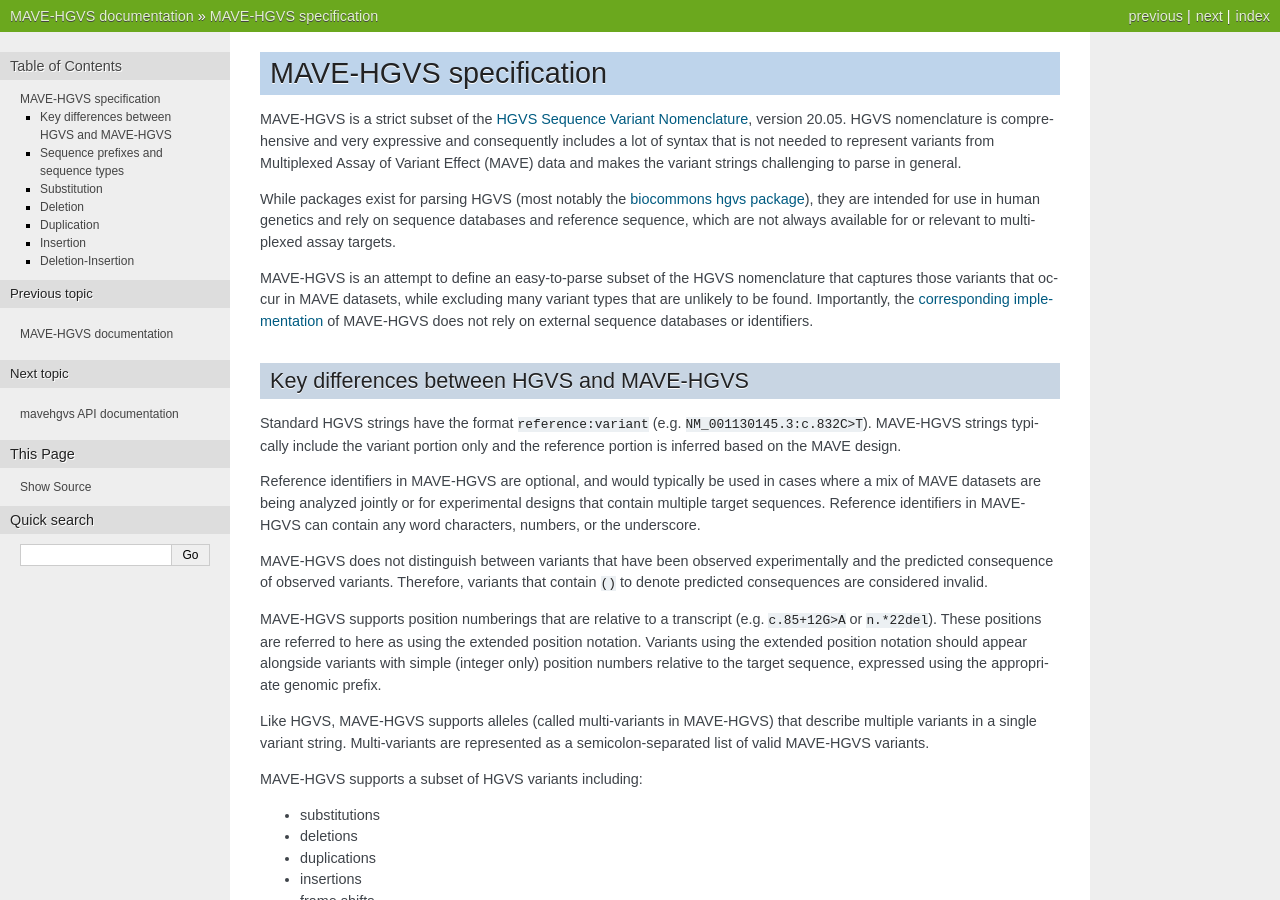
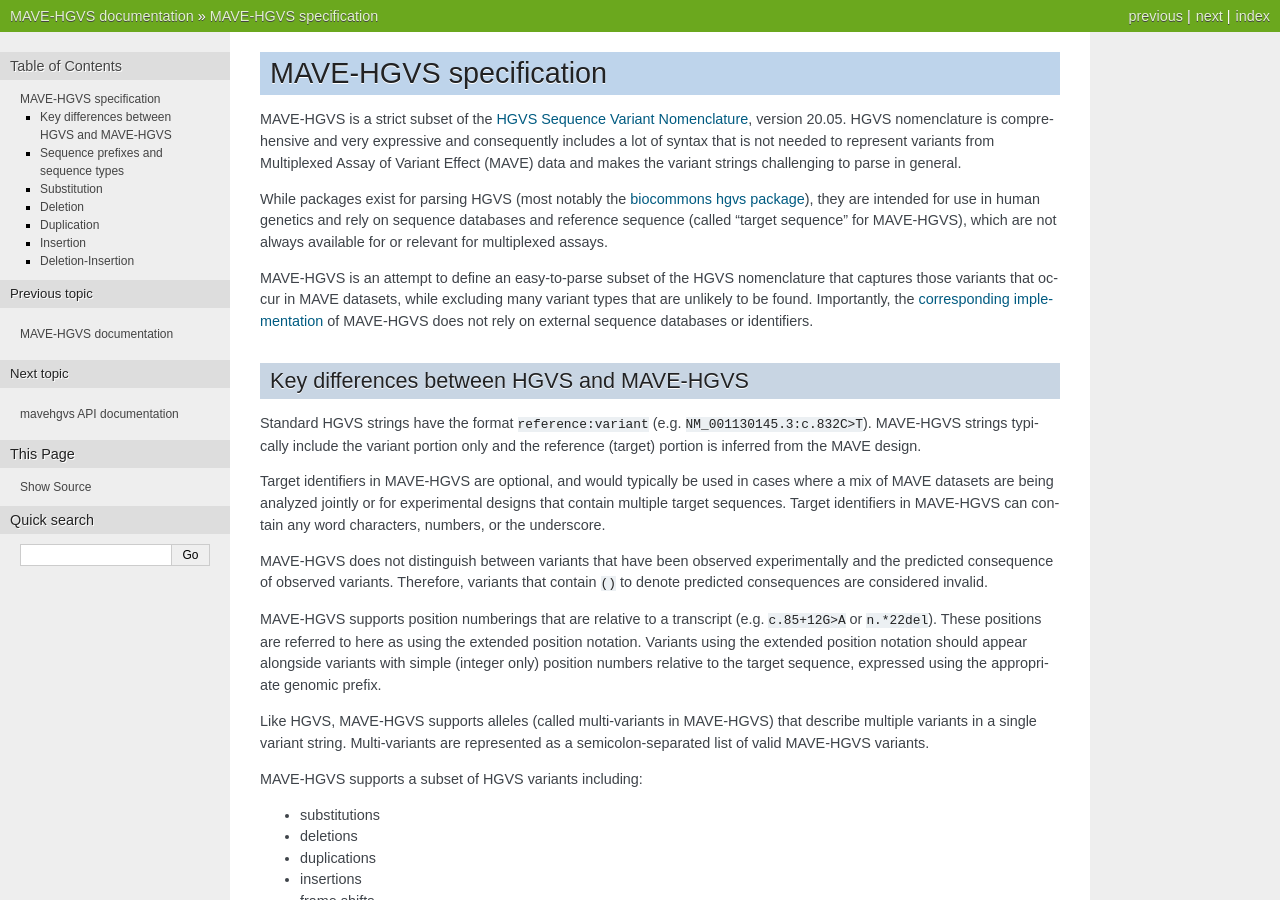
Before and after one commit to VariantEffect/mavehgvs, a Sphinx documentation site: the page built from docs/spec.rst, in a window 1280 px wide and 900 px high. Built offline with Sphinx 7.4.7, drawn with Linux system fonts in a browser that asks for light colours; some of the changed text lies outside the part shown.

Commit message:
prefer "target" instead of "reference"

```diff
--- a/docs/spec.rst
+++ b/docs/spec.rst
@@ -10,8 +10,8 @@ parse in general.
 
 While packages exist for parsing HGVS (most notably the
 `biocommons hgvs package <https://github.com/biocommons/hgvs/>`_), they are intended for use in human genetics and
-rely on sequence databases and reference sequence, which are not always available for or relevant to multiplexed assay
-targets.
+rely on sequence databases and reference sequence (called "target sequence" for MAVE-HGVS), which are not always
+available for or relevant for multiplexed assays.
 
 MAVE-HGVS is an attempt to define an easy-to-parse subset of the HGVS nomenclature that captures those variants that
 occur in MAVE datasets, while excluding many variant types that are unlikely to be found. Importantly, the
@@ -21,12 +21,12 @@ Key differences between HGVS and MAVE-HGVS
 ------------------------------------------
 
 Standard HGVS strings have the format :code:`reference:variant` (e.g. :code:`NM_001130145.3:c.832C>T`).
-MAVE-HGVS strings typically include the variant portion only and the reference portion is inferred based on the MAVE
-design.
+MAVE-HGVS strings typically include the variant portion only and the reference (target) portion is inferred from the
+MAVE design.
 
-Reference identifiers in MAVE-HGVS are optional, and would typically be used in cases where a mix of MAVE datasets are
+Target identifiers in MAVE-HGVS are optional, and would typically be used in cases where a mix of MAVE datasets are
 being analyzed jointly or for experimental designs that contain multiple target sequences.
-Reference identifiers in MAVE-HGVS can contain any word characters, numbers, or the underscore.
+Target identifiers in MAVE-HGVS can contain any word characters, numbers, or the underscore.
 
 MAVE-HGVS does not distinguish between variants that have been observed experimentally and the predicted consequence of
 observed variants.
@@ -92,16 +92,17 @@ Substitution
 
 MAVE-HGVS supports substitutions of a single nucleotide or amino acid.
 
-Unlike in HGVS, variants that describe identity to the reference at a single position (e.g. :code:`c.44=`) are not
-valid for nucleotide positions.
-Variants describing identity to the full reference (e.g. :code:`c.=`) are valid and are the intended way to specify
-identity to the target (wild-type) sequence.
-
-Variants that describe identity to the reference at a single amino acid position (e.g. :code:`p.Cys22=`) are valid and
-are the preferred way to describe specific synonymous variants.
+Unlike in HGVS, variants that describe identity to the reference (target) at a single position (e.g. :code:`c.44=`)
+are not valid for nucleotide positions.
+Variants describing identity to the full target sequence (e.g. :code:`c.=`) are valid and are the intended way to
+specify identity to the target (wild-type) sequence.
+This replaces the `Enrich2 <https://doi.org/10.1186/s13059-017-1272-5>`_ :code:`_wt` and :code:`_sy` variant syntax.
 
 The target-identity variants :code:`c.=` and :code:`p.=` are only valid on their own and are considered invalid as
 part of multi-variants.
+
+Variants that describe identity to the target at a single amino acid position (e.g. :code:`p.Cys22=`) are valid and
+are the preferred way to describe specific synonymous variants.
 
 .. warning:: Many variants currently in MaveDB use only '=' as part of multi-variants and are therefore invalid
    MAVE-HGVS.
@@ -200,7 +201,7 @@ Insertions of a number of unspecified bases or amino acids or insertions using a
 are not supported.
 
 Insertions must be specified by listing the complete inserted sequence.
-Referring to the sequence that is inserted based on its position in the reference sequence is not considered valid for
+Referring to the sequence that is inserted based on its position in the target sequence is not considered valid for
 MAVE-HGVS.
 
 Examples of valid insertions include:
```
Also changed, not shown: 2 other files.
